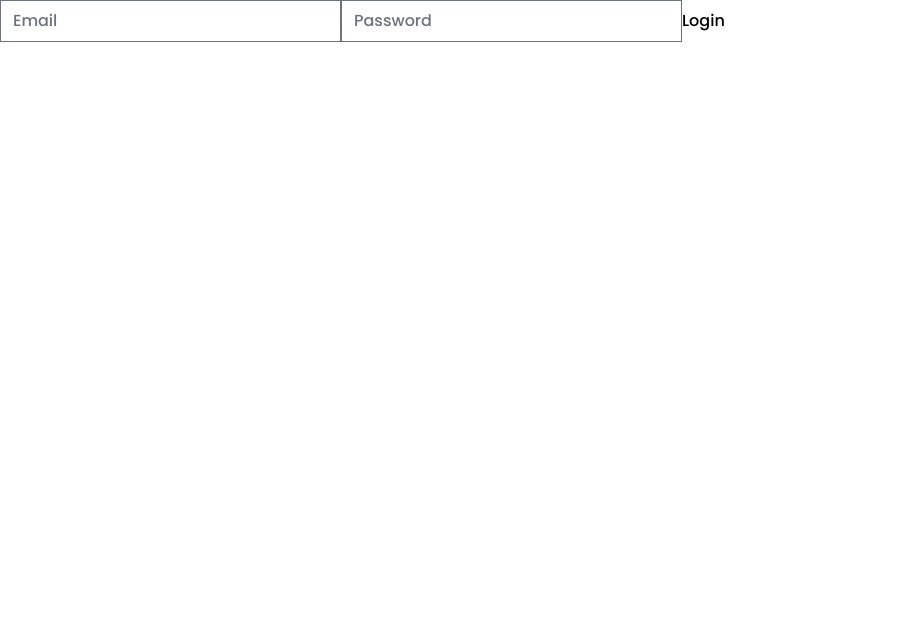
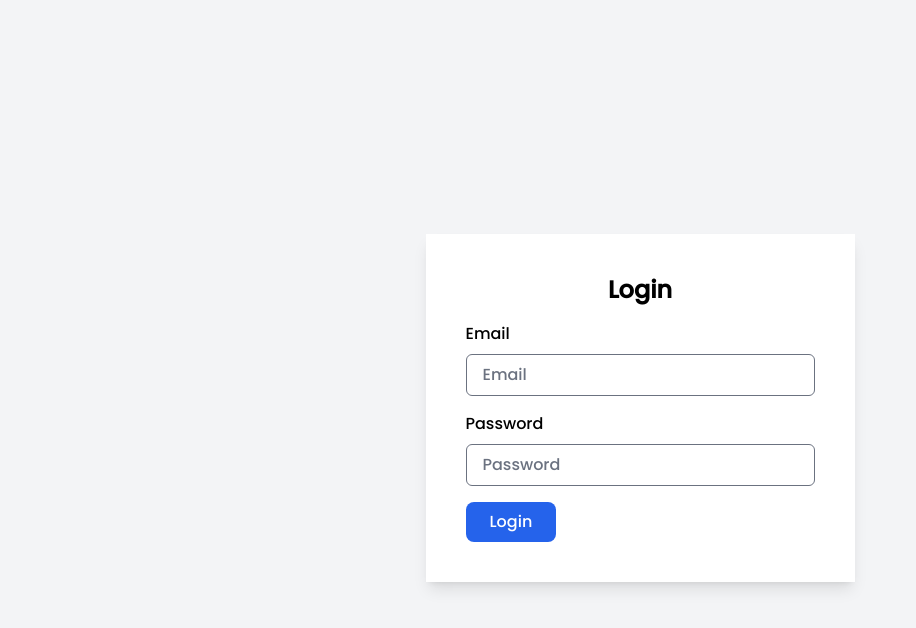
Before and after one commit to S-Rohan-1904/Personal-Scheduler-Website, a Next.js app: page / in a window 1280 px wide. Shown: the top 628 px of the page, without its empty margins (0-916 px from the left). Built offline with nearby package versions, Linux system fonts and the light colour scheme.

Commit message:
Change Styles of Login Page

```diff
--- a/app/page.jsx
+++ b/app/page.jsx
@@ -25,10 +25,10 @@ export default function Login() {
       const response = await axios.post(
         "https://sutt-front-task2-d09a14a7c50b.herokuapp.com/auth/login",
         {
-          // email: email,
-          // password: password,
-          email: "f20230935@pilani.bits-pilani.ac.in",
-          password: "Roha0935",
+          email: email,
+          password: password,
+          // email: "f20230935@pilani.bits-pilani.ac.in",
+          // password: "Roha0935",
         }
       );
       setIsLoggedin(true);
@@ -60,25 +60,43 @@ export default function Login() {
 
   return (
     <main>
-      {isError && <h1>{errorMessage}</h1>}
-
+      <div className="flex items-center justify-center min-h-screen bg-gray-100">
+        <div className="px-10 py-10 mt-4 text-left bg-white shadow-lg">
+          <h3 className="text-2xl font-bold text-center">Login</h3>
+          <form>
+            {isError && <h1 className="text-red-500 my-5">{errorMessage}</h1>}
+            <div className="mt-4">
+              <div>
+                <label className="block" for="email">
+                  Email
+                </label>
                 <input
                   type="text"
-        name=""
-        id=""
                   placeholder="Email"
-        value={email}
+                  class="w-full px-4 py-2 mt-2 border rounded-md focus:ring-blue-600"
                   onChange={(e) => setEmail(e.target.value)}
                 />
+              </div>
+              <div className="mt-4">
+                <label className="block">Password</label>
                 <input
                   type="password"
-        name=""
-        id=""
                   placeholder="Password"
-        value={password}
+                  className="w-full px-4 py-2 mt-2 border rounded-md  focus:ring-blue-600"
                   onChange={(e) => setPassword(e.target.value)}
                 />
-      <button onClick={handleSubmit}>Login</button>
+              </div>
+              <button
+                className="px-6 py-2 mt-4 text-white bg-blue-600 rounded-lg hover:bg-blue-900"
+                onClick={handleSubmit}
+                type="submit"
+              >
+                Login
+              </button>
+            </div>
+          </form>
+        </div>
+      </div>
     </main>
   );
 }
```
Lines whose indentation alone changed are shown as unchanged.
